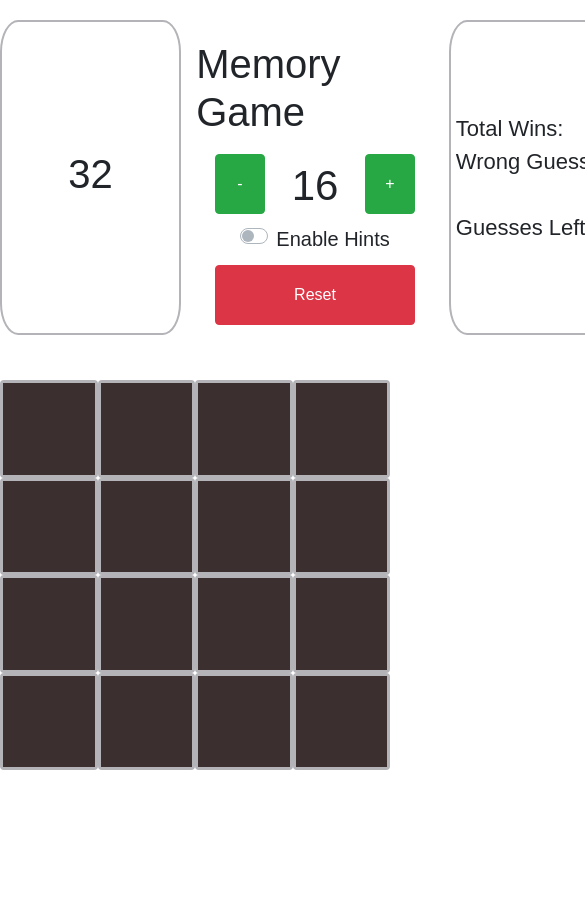
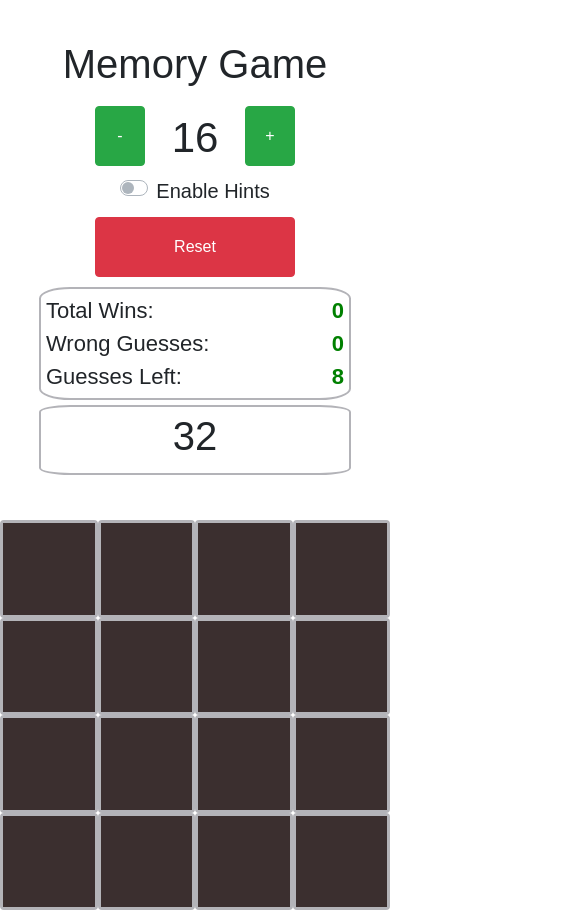
Before and after one commit to Zoneam/memory-game, a plain HTML site: page index.html in a window 390 px wide. Shown: the top 920 px of the page, 585 px wide, since content can reach past the window. Before the commit the page ends 844 px from the top, so only its background shows below. Drawn offline with nearby package versions, Linux system fonts and the light colour scheme.

Commit message:
adding media queries to rearange elements

```diff
--- a/index.css
+++ b/index.css
@@ -176,4 +176,28 @@ body { font-family: sans-serif; }
       width: 100%;
       height:100%;
     }
+
+    #message-container{
+        width: 100%;
+    }
+
+    #header{
+        flex-direction: column;
+        align-items: center;
+        width: 100%;
+    }
+
+    .info-container, .timer-container{
+        width: 80%;
+        margin: 0;
+    }
+
+    .info-container{
+        order: 1;
+    }
+
+    .timer-container{
+        margin-top: 5px;
+        order: 2;
+    }
   }
```
